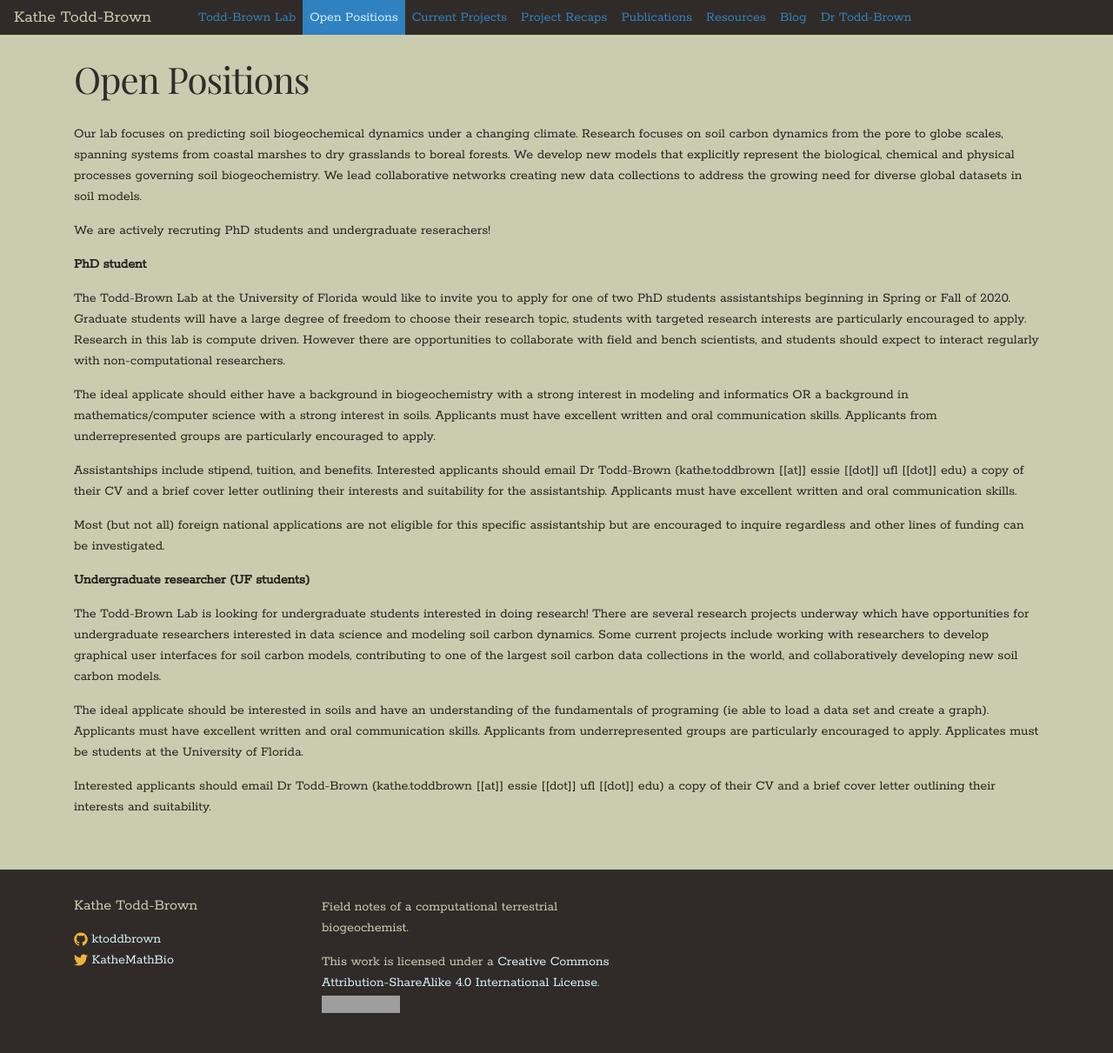
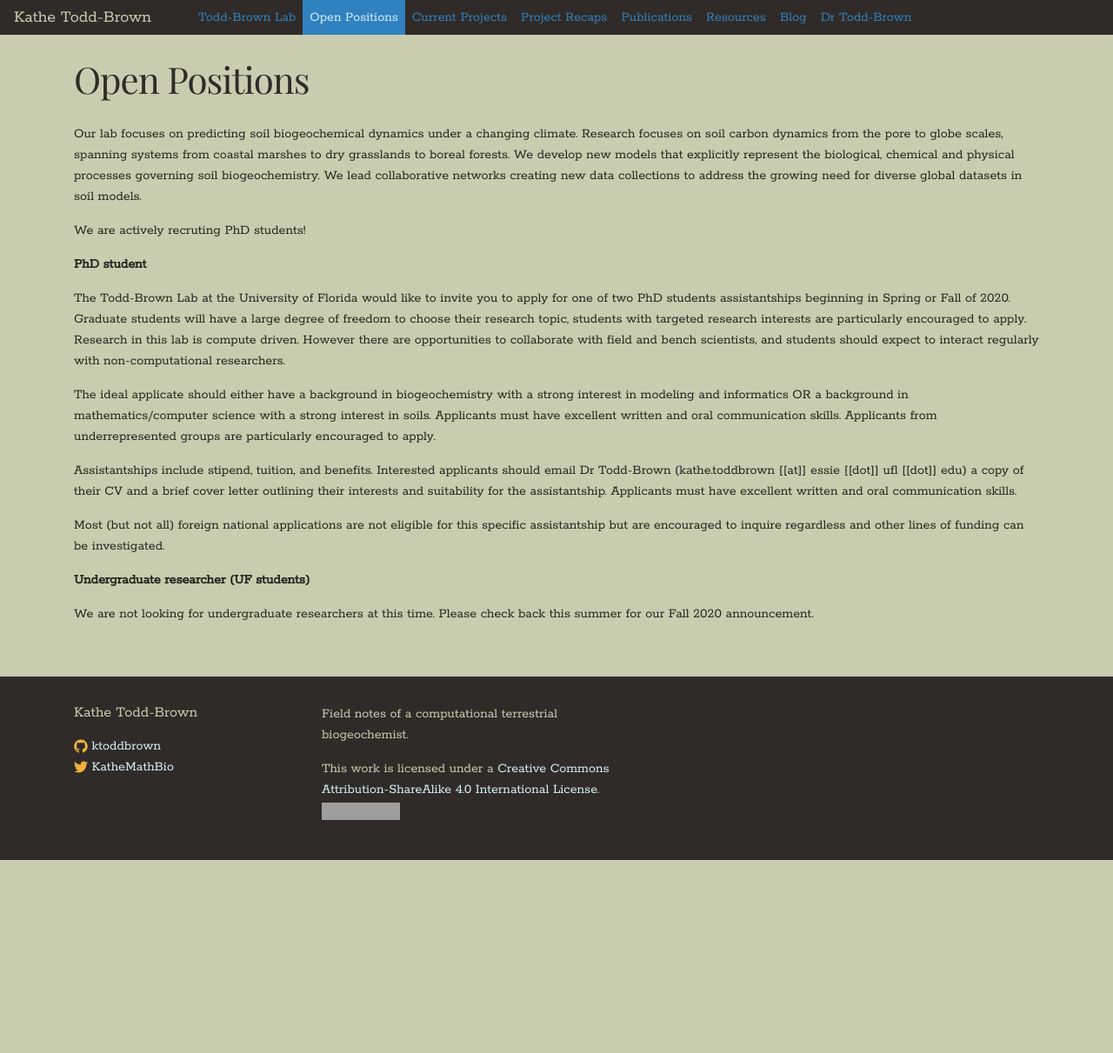
Before and after one commit to ktoddbrown/ktoddbrown.github.io, a Jekyll site: the page built from openpositions.markdown, in a window 1280 px wide. Shown: the whole page at 87% size. Built offline with Jekyll 4.4.1, drawn with Linux system fonts in a browser that asks for light colours; nearby versions of some CDN libraries; after the commit the page ends 989 px from its top, so only the background shows below that; grey boxes are pictures that could not be loaded.

Commit message:
take down undergrad researcher ad

```diff
--- a/openpositions.markdown
+++ b/openpositions.markdown
@@ -6,7 +6,7 @@ order: 1
 
 Our lab focuses on predicting soil biogeochemical dynamics under a changing climate. Research focuses on soil carbon dynamics from the pore to globe scales, spanning systems from coastal marshes to dry grasslands to boreal forests. We develop new models that explicitly represent the biological, chemical and physical processes governing soil biogeochemistry. We lead collaborative networks creating new data collections to address the growing need for diverse global datasets in soil models.
 
-We are actively recruting PhD students and undergraduate reserachers!
+We are actively recruting PhD students!
 
 **PhD student**
 
@@ -22,8 +22,4 @@ Most (but not all) foreign national applications are not eligible for this speci
 
 **Undergraduate researcher (UF students)**
 
-The Todd-Brown Lab is looking for undergraduate students interested in doing research! There are several research projects underway which have opportunities for undergraduate researchers interested in data science and modeling soil carbon dynamics. Some current projects include working with researchers to develop graphical user interfaces for soil carbon models, contributing to one of the largest soil carbon data collections in the world, and collaboratively developing new soil carbon models.
-
-The ideal applicate should be interested in soils and have an understanding of the fundamentals of programing (ie able to load a data set and create a graph). Applicants must have excellent written and oral communication skills. Applicants from underrepresented groups are particularly encouraged to apply. Applicates must be students at the University of Florida.
-
-Interested applicants should email Dr Todd-Brown (kathe.toddbrown [[at]] essie [[dot]] ufl [[dot]] edu) a copy of their CV and a brief cover letter outlining their interests and suitability.
+We are not looking for undergraduate researchers at this time. Please check back this summer for our Fall 2020 announcement.
```
